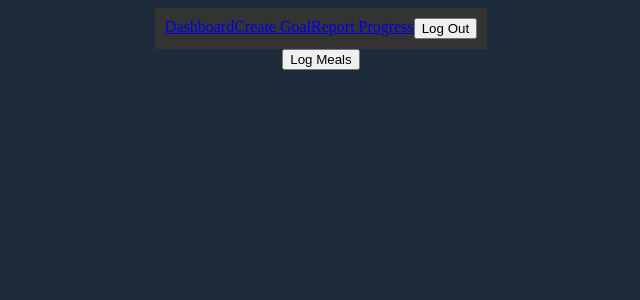
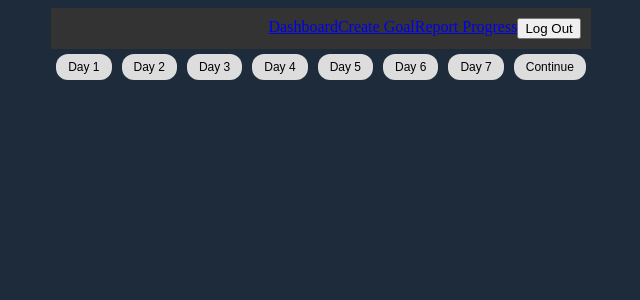
Before and after one commit to nishantj2006/excersisehackathon, a React (Create React App) app: page /dashboard in a window 1280 px wide. Shown: the top 300 px of the page, without its empty margins (319-959 px from the left). Built offline with nearby package versions, Linux system fonts and the light colour scheme; no server answers; the database is empty; sample sign-in values are in the browser's storage.

Commit message:
Added the cool board stuff for dashboard cont brok

```diff
--- a/src/App.css
+++ b/src/App.css
@@ -58,7 +58,9 @@ label
 {
   color: rgba(255, 255, 255, 0.827);
 }
-
+.timeline {
+  flex-direction: column;
+}
 .createGoalButton {
   background-color: #dddddd;
   color: black;
@@ -95,3 +97,8 @@ nav{
   padding: 10px; /* Add padding for better appearance */
   color: white; /* Set text color */
 }
+
+.stuff{
+  color:lightgrey;
+  font-family: 'Raedex Pro', sans-serif;
+}
--- a/src/App.js
+++ b/src/App.js
@@ -50,7 +50,7 @@ function App() {
           <Route path="/creategoal" element={<CreateGoal createdGoal={setCreatedGoal}/>} />
           <Route path="/reportprogress" element={<ReportProgress />} />
           <Route path="/logmeal" element={<LogMeals />} />
-          <Route path="/login" element={<Login setIsAuth={setIsAuth} />} />
+          <Route path="/login" element={<Login setIsAuth={setIsAuth} createdGoal={createdGoal}/>} />
         </Routes>
       </Router>
     </div>
--- a/src/Pages/CreateGoal.js
+++ b/src/Pages/CreateGoal.js
@@ -4,7 +4,7 @@ import { addDoc, collection } from 'firebase/firestore'
 import { useNavigate } from "react-router-dom";
 import Profile from "../profile";
 
-function CreateGoal() {
+function CreateGoal({createdGoal}) {
     const [otherSelectedD, setOtherSelectedD] = useState(false);
 
     const otherClickedD = () => {
@@ -56,6 +56,7 @@ function CreateGoal() {
 
         });
         navigate('/dashboard')
+        createdGoal(true);
     }
 
     return (
--- a/src/Pages/Dashboard.js
+++ b/src/Pages/Dashboard.js
@@ -2,20 +2,97 @@ import axios from "axios";
 import { useNavigate } from "react-router-dom";
 import OPENAI_API_KEY from "../openai";
 import { useState, useEffect } from "react";
+import React from "react";
 import { getDoc, getDocs, collection, query, where, addDoc } from "firebase/firestore";
 import { db, auth } from "../firebase-config";
 
 function Dashboard() {
   const [UserData, setUserData] = useState(null);
   const [response, setResponse] = useState('');
+  const [FoodData, setFoodData] = useState(null);
   let navigate = useNavigate();
+  let dayCounter1 = 1;
+  let dayCounter2 = 2;
+  let dayCounter3 = 3;
+  let dayCounter4 = 4;
+  let dayCounter5 = 5;
+  let dayCounter6 = 6;
+  let dayCounter7 = 7;
+  const [dayNum, setDayNum] = useState('');
   const [cals, setCals] = useState([])
   const [breakfast, setBreakfast] = useState([])
   const [lunch, setLunch] = useState([])
   const [dinner, setDinner] = useState([]);
   const [wrote, setWrote] = useState(false);
-
   const foodcalreqs = collection(db, "foodcalsreqs")
+  const submitBtn = () => {
+    updateNums();
+    this.forceUpdate();
+  }
+  const updateNums = () => {
+    dayCounter1 += 7;
+    dayCounter2 += 7;
+    dayCounter3 += 7;
+    dayCounter4 += 7;
+    dayCounter5 += 7;
+    dayCounter6 += 7;
+    dayCounter7 += 7;
+  }
+  const [bPick, setBPick] = useState('')
+  const [lPick, setLPick] = useState('')
+  const [dPick, setDPick] = useState('')
+  const [btnClicked, setBtnClicked] = useState(false);
+  const rN = Math.round(Math.random(0,14))
+  console.log(rN)
+  const timelineBtn1 = () => {
+    setDayNum('1');
+    setBPick(breakfast[rN])
+    setLPick(lunch[rN])
+    setDPick(dinner[rN])
+    setBtnClicked(true);
+  }
+  const timelineBtn2 = () => {
+    setDayNum('2');
+    setBPick(breakfast[rN])
+    setLPick(lunch[rN])
+    setDPick(dinner[rN])
+    setBtnClicked(true);
+  }
+  const timelineBtn3 = () => {
+    setDayNum('3');
+    setBPick(breakfast[rN])
+    setLPick(lunch[rN])
+    setDPick(dinner[rN])
+    setBtnClicked(true);
+  }
+  const timelineBtn4 = () => {
+    setDayNum('4');
+    setBPick(breakfast[rN])
+    setLPick(lunch[rN])
+    setDPick(dinner[rN])
+    setBtnClicked(true);
+  }
+  const timelineBtn5 = () => {
+    setDayNum('5');
+    setBPick(breakfast[rN])
+    setLPick(lunch[rN])
+    setDPick(dinner[rN])
+    setBtnClicked(true);
+  }
+  const timelineBtn6 = () => {
+    setDayNum('6');
+    setBPick(breakfast[rN])
+    setLPick(lunch[rN])
+    setDPick(dinner[rN])
+    setBtnClicked(true);
+  }
+  const timelineBtn7 = () => {
+    setDayNum('7');
+    setBPick(breakfast[rN])
+    setLPick(lunch[rN])
+    setDPick(dinner[rN])
+    setBtnClicked(true);
+  }
   const setFoodCalsReqs = async () => {
     await addDoc(foodcalreqs, {
       breakfast,
@@ -64,8 +141,23 @@ function Dashboard() {
 
         const reply = response.data.choices[0].message.content;
         setResponse(reply);
-        if(!wrote)
+        //if (!wrote) {
         SetEverythingElseUp();
+        //}
+        //else {
+        // const foodRef = collection(db, 'foodcalsreqs')
+        // const fq = query(foodRef, where("uuid", "==", userId.toString()))
+        // const fSnap = await getDocs(fq)
+
+        // const foodDataArray = fSnap.docs.map((doc) => ({ ...doc.data(), id: doc.id }));
+        // setFoodData(foodDataArray);
+        // console.log(foodDataArray);
+        // setCals(foodDataArray[0].cals)
+        // setBreakfast(foodDataArray[0].breakfast)
+        // setLunch(foodDataArray[0].lunch)
+        // setDinner(foodDataArray[0].setDinner)
+
+        //}
         console.log(reply)
       } catch (error) {
         console.error('Error:', error);
@@ -75,8 +167,8 @@ function Dashboard() {
     fetchData();
   }, []);
   const SetEverythingElseUp = () => {
-    if (!wrote) {
-      setCals(response.split(',').split('.'))
+    const c = response.split(',')
+    setCals(c)
     const GetBr = async () => {
       const endpoint = 'https://api.openai.com/v1/chat/completions';
 
@@ -98,9 +190,8 @@ function Dashboard() {
         });
 
 
-          const reply = breakfast.data.choices[0].message.content;
-          console.log(reply)
-          setBreakfast(reply.split(','))
+        const breply = breakfast.data.choices[0].message.content;
+        setBreakfast(breply.split(','))
       } catch (error) {
         console.error('Error:', error);
       }
@@ -126,9 +217,8 @@ function Dashboard() {
         });
 
 
-          const reply = lunch.data.choices[0].message.content;
-          console.log(reply)
-          setLunch(reply.split(','))
+        const lreply = lunch.data.choices[0].message.content;
+        setLunch(lreply.split(','))
       } catch (error) {
         console.error('Error:', error);
       }
@@ -154,32 +244,58 @@ function Dashboard() {
         });
 
 
-          const reply = dinner.data.choices[0].message.content;
-          console.log(reply)
-          setDinner(reply.split(','))
+        const dreply = dinner.data.choices[0].message.content;
+        setDinner(dreply.split(','))
         setFoodCalsReqs();
       } catch (error) {
         console.error('Error:', error);
       }
     }; GetD();
     setWrote(true);
-    }
+
   }
 
-
+  console.log(cals);
+  console.log(breakfast)
+  console.log(lunch)
+  console.log(dinner)
   console.log(response);
   console.log(UserData);
 
   return (
     <div className="Dashboard">
       <div className="timeline">
-        {/* Timeline jsx goes here */}
+        <button className="createGoalButton" onClick={timelineBtn1}>Day {dayCounter1}</button>
+        <button className="createGoalButton" onClick={timelineBtn2}>Day {dayCounter2}</button>
+        <button className="createGoalButton" onClick={timelineBtn3}>Day {dayCounter3}</button>
+        <button className="createGoalButton" onClick={timelineBtn4}>Day {dayCounter4}</button>
+        <button className="createGoalButton" onClick={timelineBtn5}>Day {dayCounter5}</button>
+        <button className="createGoalButton" onClick={timelineBtn6}>Day {dayCounter6}</button>
+        <button className="createGoalButton" onClick={timelineBtn7}>Day {dayCounter7}</button>
+        <button className="createGoalButton" onClick={submitBtn}>Continue</button>
       </div>
       <div className="mealIdeas">
-        {/* JSX for meal ideas in the following order: */}
-      </div>
-      <div className="logMeals">
-        <button onClick={() => navigate('/logmeal')}>Log Meals</button>
+        {
+          btnClicked ? (
+            <>
+              <h2 className="stuff">Day {dayNum}: </h2>
+              <br />
+              <h3 className="stuff">Breakfast: </h3>
+              <h4 className="stuff">Try to keep within {cals[0]} Calories!</h4>
+              <h4 className="stuff">Our recommended breakfast for today is {bPick}</h4>
+              <br />
+              <h3 className="stuff">Lunch: </h3>
+              <h4 className="stuff">Try to keep within {cals[1]} Calories!</h4>
+              <h4 className="stuff">Our recommended lunch for today is {lPick}</h4>
+              <br />
+              <h3 className="stuff">Dinner: </h3>
+              <h4 className="stuff">Try to keep within {cals[2]} Calories!</h4>
+              <h4 className="stuff">Our recommended dinner for today is {dPick}</h4>
+            </>
+          ) : (
+            <br />
+          )
+        }
       </div>
     </div>
   );
--- a/src/Pages/Login.js
+++ b/src/Pages/Login.js
@@ -5,7 +5,7 @@ import { useNavigate } from "react-router-dom";
 import "./login.css"
 
 
-function Login({setIsAuth}) {
+function Login({setIsAuth, createdGoal}) {
 
     let navigate = useNavigate();
 
@@ -13,7 +13,12 @@ function Login({setIsAuth}) {
         signInWithPopup(auth, provider).then((result) => {
             localStorage.setItem("IsAuth", true);
             setIsAuth(true);
-            navigate("/dashboard");
+            if (createdGoal){
+                navigate("/dashboard");
+            }
+            else{
+                navigate("/creategoal")
+            }
         });
     }
     return(
```
Lines whose indentation alone changed are shown as unchanged.
